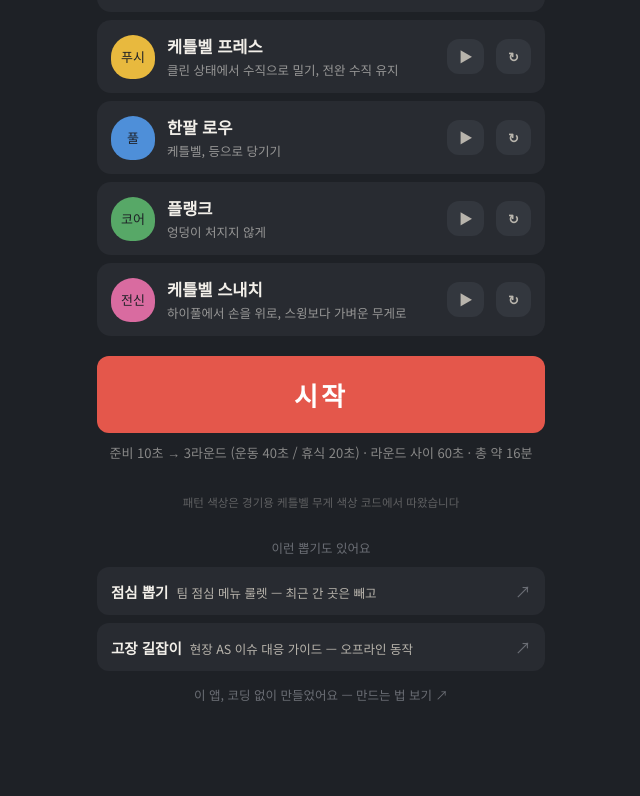
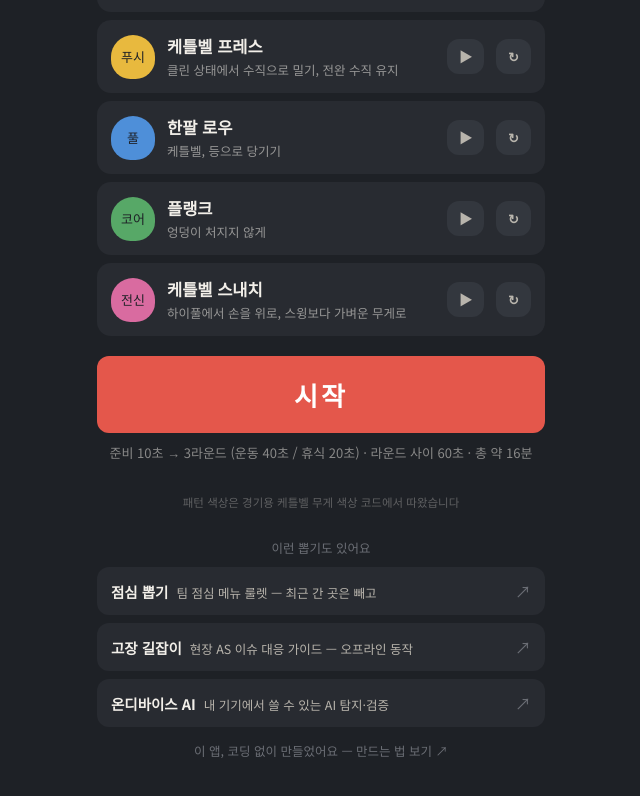
Before and after one commit to allieus/circuit-workout, a React (Vite) app: page / in a window 1280 px wide. Shown: the part 487-1283 px from the top of the page, without its empty margins (319-959 px from the left). Before the commit the page ends 1237 px from the top, so only its background shows below. Built offline with nearby package versions, Linux system fonts and the light colour scheme.

Commit message:
chore(series): 온디바이스 AI(demo-ondevice-ai) 추가 — 형제 갱신 규약

```diff
--- a/src/data/series.js
+++ b/src/data/series.js
@@ -21,6 +21,12 @@ export const SERIES = [
     desc: "현장 AS 이슈 대응 가이드 — 오프라인 동작",
     url: "https://itda-demo-fix-guide.vercel.app",
   },
+  {
+    id: "ondevice-ai",
+    name: "온디바이스 AI",
+    desc: "내 기기에서 쓸 수 있는 AI 탐지·검증",
+    url: "https://itda-demo-ondevice-ai.vercel.app",
+  },
 ];
 
 export const REPO_URL = "https://github.com/allieus/circuit-workout";
```
